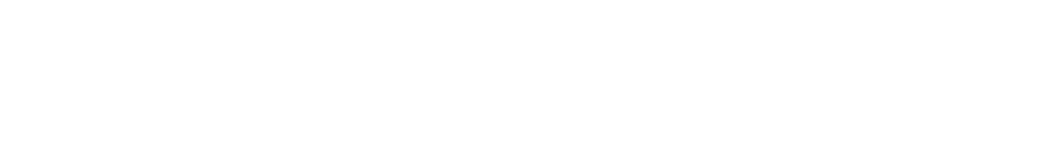
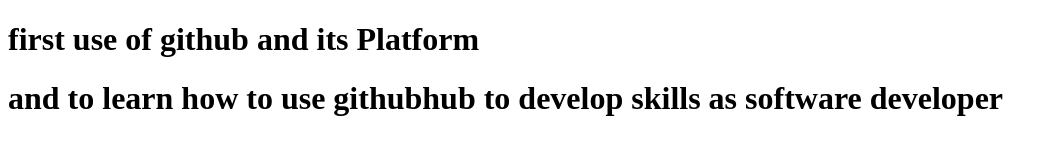
Before and after one commit to HILLARY2004/hillary.html, a plain HTML site: page about.html in a window 1280 px wide. Shown: the whole page, without its empty margins (0-1058 px from the left). Drawn offline with Linux system fonts and the light colour scheme.

Commit message:
push to repository

```diff
--- a/about.html
+++ b/about.html
@@ -6,6 +6,7 @@
     <title>About Us</title>
 </head>
 <body>
-
+    <h1>first use of github and its Platform</h1>
+    <h1>and to learn how to use githubhub to develop skills as software developer</h1>
 </body>
 </html>
```
